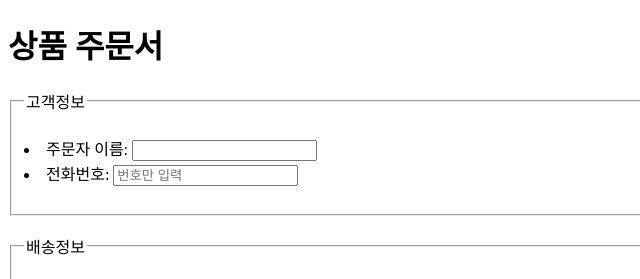
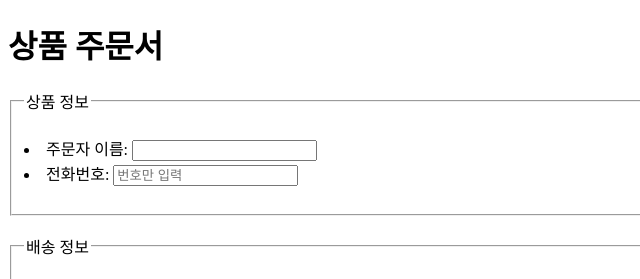
Before and after one commit to NullSarang/haeyo, a plain HTML site: page order/index.html in a window 1280 px wide. Shown: the top 279 px of the page, 0-640 px from the left. Drawn offline with Linux system fonts and the light colour scheme.

Commit message:
Update index.html

```diff
--- a/order/index.html
+++ b/order/index.html
@@ -15,10 +15,10 @@
 <body>
     <h1>상품 주문서</h1>
 
-    <!-- 고객정보 -->
+    <!-- 상품정보 -->
     <fieldset>
         <br>
-        <legend>고객정보</legend>
+        <legend>상품 정보</legend>
         <label for="name">
             <li>
                 주문자 이름: <input type="text" id="name">
@@ -35,7 +35,7 @@
 
     <!-- 배송정보 -->
     <fieldset>
-        <legend>배송정보</legend>
+        <legend>배송 정보</legend>
         <br>
         <li>
             배송 옵션:
```
